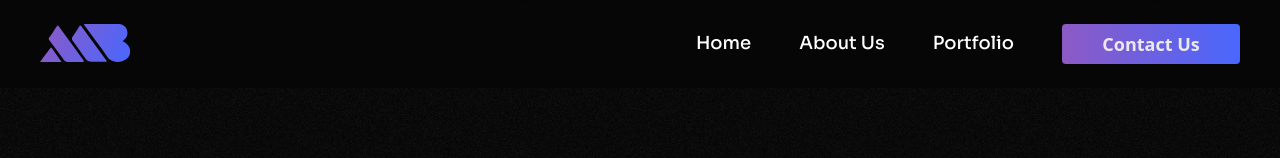
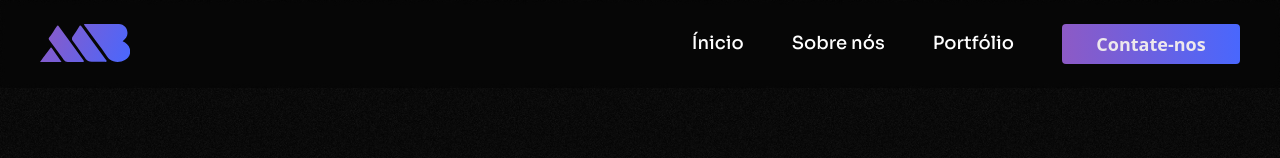
Before and after one commit to Migacz-Brothers/migacz-brothers, a Next.js app: page /pt in a window 1280 px wide. Shown: the top 158 px of the page. Built offline with nearby package versions, Linux system fonts and the light colour scheme.

Commit message:
add incomplete Navbar translates

```diff
--- a/app/page.tsx
+++ b/app/page.tsx
@@ -8,7 +8,13 @@ import Portfolio from '@/components/Portfolio';
 export default function Home() {
   return (
     <>
-      <Navbar home />
+      <Navbar
+        home
+        homeButton='Home'
+        aboutUsButton='About Us'
+        portfolioButton='Portfolio'
+        contactButton='Contact Us'
+      />
       <main>
         <Hero
           title={
--- a/app/pt/page.tsx
+++ b/app/pt/page.tsx
@@ -8,7 +8,13 @@ import Portfolio from '@/components/Portfolio';
 export default function Home() {
   return (
     <>
-      <Navbar home />
+      <Navbar
+        home
+        homeButton='Ínicio'
+        aboutUsButton='Sobre nós'
+        portfolioButton='Portfólio'
+        contactButton='Contate-nos'
+      />
       <main>
         <Hero
           title={
--- a/components/Navbar/Navbar.tsx
+++ b/components/Navbar/Navbar.tsx
@@ -1,31 +1,41 @@
 'use client';
 
 //////LibraryImports
+import { MouseEventHandler, useState } from 'react';
 import Link from 'next/link';
-import { MouseEventHandler, useState } from 'react';
+import cn from 'clsx';
 import {
   AnimatePresence,
   motion,
   useMotionValueEvent,
   useScroll,
 } from 'framer-motion';
-import cn from 'clsx';
+
 import { section } from '../design-system';
-
+import Supernav from '../Supernav';
+import BehanceMobileIcon from '../svgs/BehanceMobileIcon';
+import BurguerMobileIcon from '../svgs/BurguerMobileIcon';
 //////IconsImports
 import CompanyLogo from '../svgs/CompanyLogo';
-import BurguerMobileIcon from '../svgs/BurguerMobileIcon';
-import BehanceMobileIcon from '../svgs/BehanceMobileIcon';
-import LinkedinMobileIcon from '../svgs/LinkedinMobileIcon';
 import DribbbleMobileIcon from '../svgs/DribbbleMobileIcon';
 import InstagramMobileIcon from '../svgs/InstagramMobileIcon';
-import Supernav from '../Supernav';
+import LinkedinMobileIcon from '../svgs/LinkedinMobileIcon';
 
 interface NavbarProps {
   home?: boolean;
+  homeButton: string;
+  aboutUsButton: string;
+  portfolioButton: string;
+  contactButton: string;
 }
 
-export default function Navbar({ home = false }: NavbarProps) {
+export default function Navbar({
+  home = false,
+  homeButton,
+  aboutUsButton,
+  portfolioButton,
+  contactButton,
+}: NavbarProps) {
   const [mobileOpen, setMobileOpen] = useState(false);
   const [scrolled, setScrolled] = useState(false);
 
@@ -50,8 +60,8 @@ export default function Navbar({ home = false }: NavbarProps) {
       <nav
         className={cn(
           // 'w-full fixed top-0 left-0 py-6 z-[9999] duration-500',
-          'w-full fixed top-0 left-0 z-[9999] duration-500 py-6',
-          scrolled && !mobileOpen ? 'navbar-scrolled-bg' : ''
+          'fixed left-0 top-0 z-[9999] w-full py-6 duration-500',
+          scrolled && !mobileOpen ? 'navbar-scrolled-bg' : '',
         )}
       >
         <motion.div
@@ -64,19 +74,23 @@ export default function Navbar({ home = false }: NavbarProps) {
           transition={{ duration: 0.2, ease: 'easeInOut' }}
         >
           <a href={(home ? '' : '/') + '#home'} onClick={closeNavbar}>
-            <CompanyLogo className='w-[72px] h-[31px] md:w-[90px] md:h-[38px]' />
+            <CompanyLogo className='h-[31px] w-[72px] md:h-[38px] md:w-[90px]' />
           </a>
 
-          <ul className='md:flex items-center gap-12 hidden'>
-            <NavLink href={(home ? '' : '/') + '#home'}>Home</NavLink>
-            <NavLink href={(home ? '' : '/') + '#about'}>About Us</NavLink>
-            <NavLink href={(home ? '' : '/') + '#portfolio'}>Portfolio</NavLink>
+          <ul className='hidden items-center gap-12 md:flex'>
+            <NavLink href={(home ? '' : '/') + '#home'}>{homeButton}</NavLink>
+            <NavLink href={(home ? '' : '/') + '#about'}>
+              {aboutUsButton}
+            </NavLink>
+            <NavLink href={(home ? '' : '/') + '#portfolio'}>
+              {portfolioButton}
+            </NavLink>
             <li>
               <a
                 href={(home ? '' : '/') + '#contact'}
-                className='w-[178px] h-10 nav-background grid place-items-center rounded text-lg font-semibold'
+                className='nav-background grid h-10 w-[178px] place-items-center rounded text-lg font-semibold'
               >
-                Contact Us
+                {contactButton}
               </a>
             </li>
           </ul>
@@ -84,8 +98,8 @@ export default function Navbar({ home = false }: NavbarProps) {
           {/* nav mobile */}
           <button
             className={cn(
-              'md:hidden flex burguer-menu',
-              mobileOpen ? 'burguer-menu-open' : 'burguer-menu-closed'
+              'burguer-menu flex md:hidden',
+              mobileOpen ? 'burguer-menu-open' : 'burguer-menu-closed',
             )}
             onClick={toggleMenu}
           >
@@ -97,7 +111,7 @@ export default function Navbar({ home = false }: NavbarProps) {
       <AnimatePresence>
         {mobileOpen ? (
           <motion.div
-            className='fixed h-full w-full top-0 left-0 text-center bg-[#050505] flex flex-col z-50 justify-center md:hidden pt-[79px]'
+            className='fixed left-0 top-0 z-50 flex h-full w-full flex-col justify-center bg-[#050505] pt-[79px] text-center md:hidden'
             initial={{
               opacity: 0,
             }}
@@ -111,37 +125,37 @@ export default function Navbar({ home = false }: NavbarProps) {
               duration: 0.2,
             }}
           >
-            <ul className='flex flex-col gap-8 mb-10'>
+            <ul className='mb-10 flex flex-col gap-8'>
               <NavMobileLink
                 href={(home ? '' : '/') + '#home'}
                 onClick={closeNavbar}
                 delay={0.1}
               >
-                Home
+                {homeButton}
               </NavMobileLink>
               <NavMobileLink
                 href={(home ? '' : '/') + '#about'}
                 onClick={closeNavbar}
                 delay={0.2}
               >
-                About Us
+                {aboutUsButton}
               </NavMobileLink>
               <NavMobileLink
                 href={(home ? '' : '/') + '#portfolio'}
                 onClick={closeNavbar}
                 delay={0.3}
               >
-                Portfolio
+                {portfolioButton}
               </NavMobileLink>
               <NavMobileLink
                 href={(home ? '' : '/') + '#contact'}
                 onClick={closeNavbar}
                 delay={0.3}
               >
-                Contact Us
+                {contactButton}
               </NavMobileLink>
               <li>
-                <ul className='flex justify-center items-center'>
+                <ul className='flex items-center justify-center'>
                   <motion.li
                     initial={{
                       y: 60,
@@ -230,10 +244,10 @@ const NavLink = ({ children, href }: NavLinkProps) => {
     <li>
       <a
         href={href}
-        className='inline-block text-[#ffffff] font-header font-medium text-lg group'
+        className='group inline-block font-header text-lg font-medium text-[#ffffff]'
       >
         {children}
-        <div className='h-[2px] w-full nav-background rounded-[50px] opacity-0 group-hover:opacity-100 duration-200' />
+        <div className='nav-background h-[2px] w-full rounded-[50px] opacity-0 duration-200 group-hover:opacity-100' />
       </a>
     </li>
   );
@@ -268,7 +282,7 @@ const NavMobileLink = ({
     >
       <a
         href={href}
-        className='inline-block text-[#ffffff] font-header font-semibold text-[54px]'
+        className='inline-block font-header text-[54px] font-semibold text-[#ffffff]'
         onClick={onClick}
       >
         {children}
```
